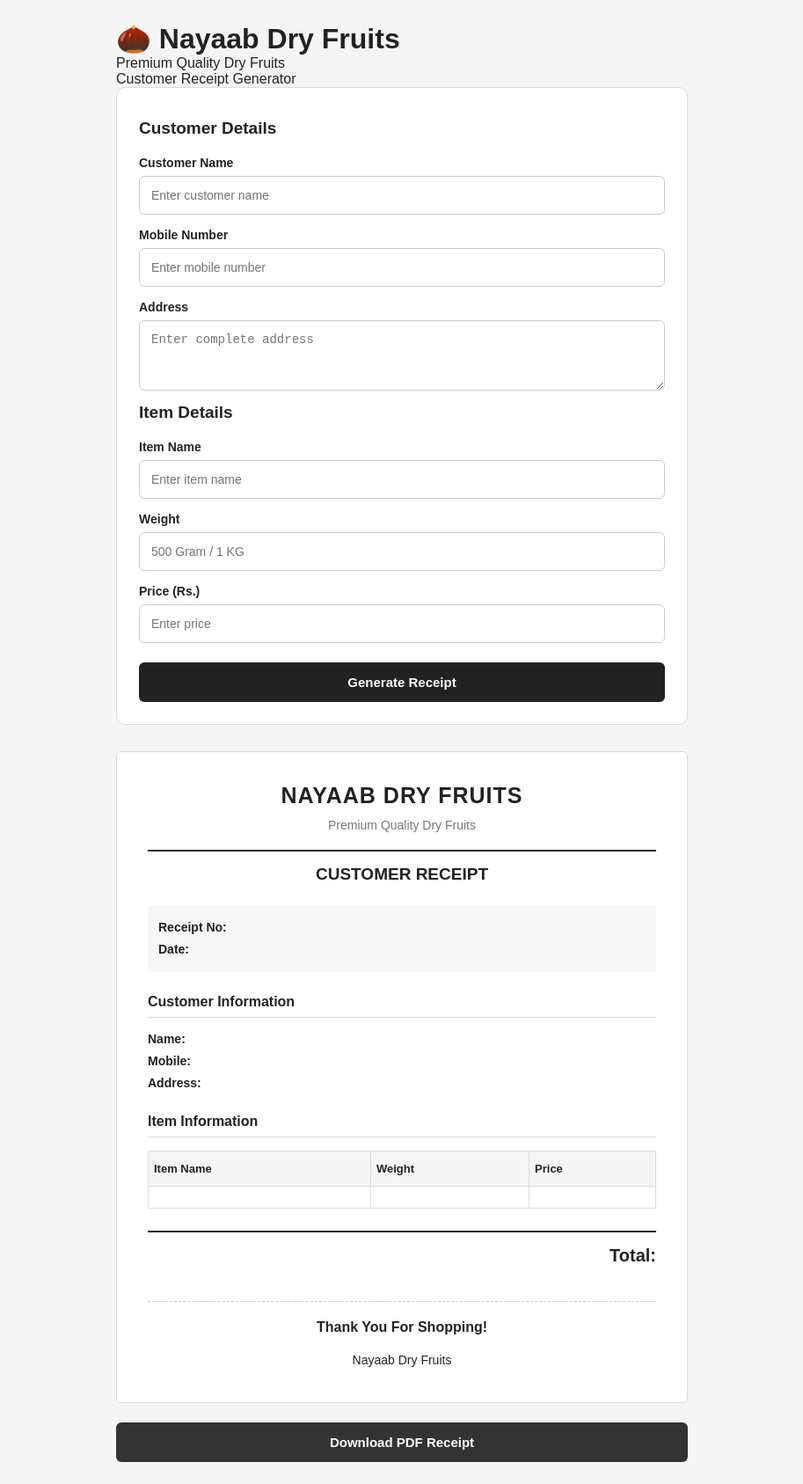
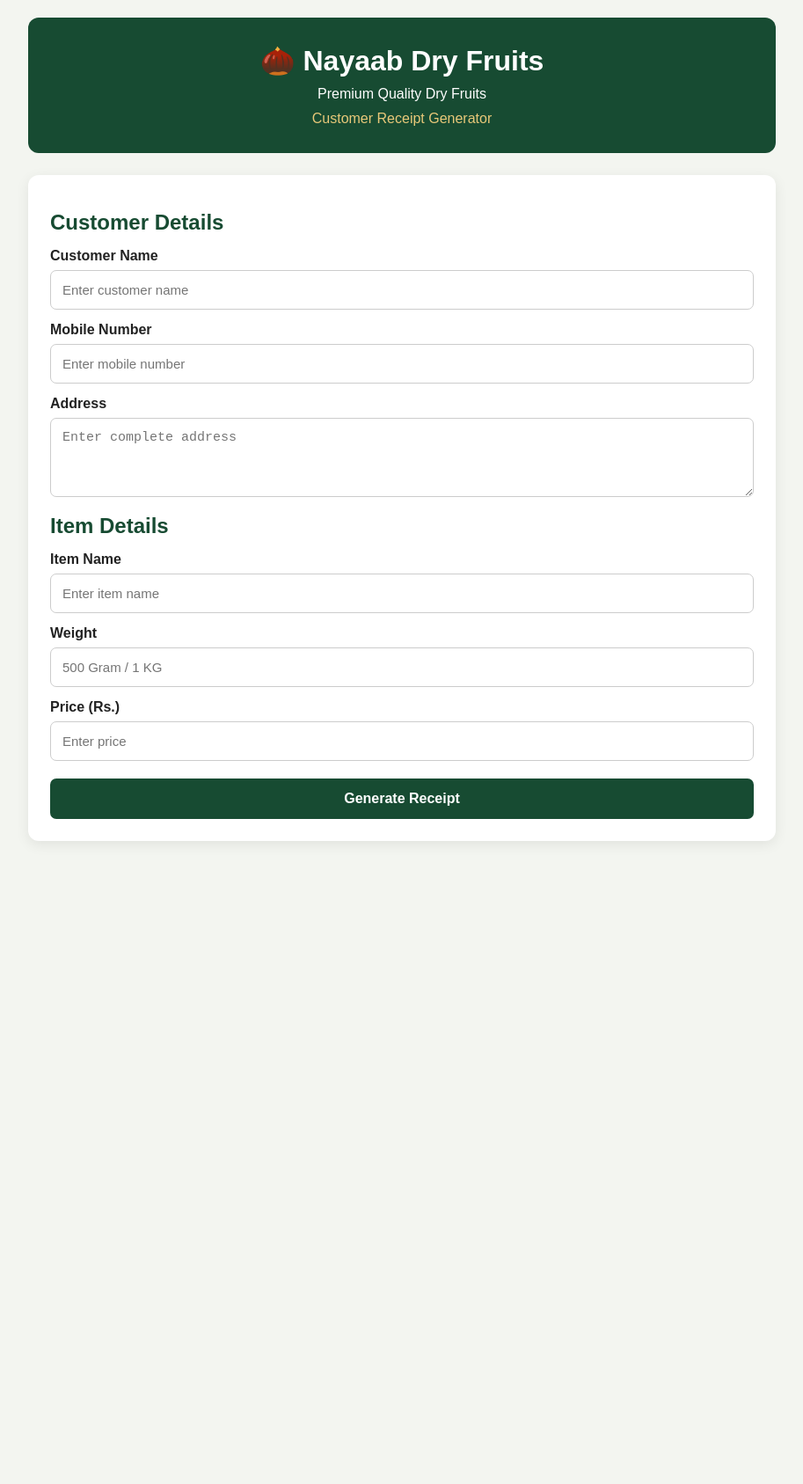
Before and after one commit to nomanonlineservice986-hub/Nayab-dry-fruits, a plain HTML site: page index.html in a window 1280 px wide. Shown: the whole page at 88% size, without its empty margins (183-1096 px from the left). After the commit the page ends 976 px from the top, so only its background shows below. Drawn offline with Linux system fonts and the light colour scheme.

Commit message:
Refactor styles for improved layout and design

```diff
--- a/style.css
+++ b/style.css
@@ -7,137 +7,140 @@
 
 body {
     font-family: Arial, sans-serif;
-    background: #f5f5f5;
+    background: #f3f5f0;
     color: #222;
-    padding: 25px 15px;
+    padding: 20px;
 }
 
 .container {
-    max-width: 650px;
+    max-width: 850px;
     margin: auto;
 }
 
-.container > h1 {
+header {
     text-align: center;
-    font-size: 30px;
+    background: #174b32;
+    color: white;
+    padding: 30px 15px;
+    border-radius: 12px;
+    margin-bottom: 25px;
 }
 
-.subtitle {
-    text-align: center;
-    color: #777;
-    margin: 8px 0 25px;
+header h1 {
+    font-size: 32px;
+    margin-bottom: 10px;
+}
+
+header p {
+    margin-bottom: 10px;
+}
+
+header span {
+    color: #e8c879;
 }
 
 .form-box {
     background: white;
     padding: 25px;
-    border: 1px solid #ddd;
-    border-radius: 10px;
+    border-radius: 12px;
+    box-shadow: 0 4px 15px rgba(0,0,0,0.08);
 }
 
 .form-box h2 {
-    font-size: 19px;
-    margin: 10px 0 20px;
+    color: #174b32;
+    margin: 15px 0;
 }
 
 label {
     display: block;
-    font-size: 14px;
+    margin: 14px 0 7px;
     font-weight: bold;
-    margin: 15px 0 7px;
 }
 
 input, textarea {
     width: 100%;
     padding: 13px;
     border: 1px solid #ccc;
-    border-radius: 6px;
-    font-size: 14px;
-    outline: none;
-}
-
-input:focus, textarea:focus {
-    border-color: #555;
+    border-radius: 7px;
+    font-size: 15px;
 }
 
 textarea {
-    height: 80px;
+    min-height: 90px;
     resize: vertical;
 }
 
 button {
     width: 100%;
     padding: 14px;
-    margin-top: 22px;
+    margin-top: 20px;
     border: none;
-    background: #222;
+    border-radius: 7px;
+    background: #174b32;
     color: white;
-    font-size: 15px;
+    font-size: 16px;
     font-weight: bold;
-    border-radius: 6px;
     cursor: pointer;
 }
 
 button:hover {
-    background: #444;
+    background: #236b46;
+}
+
+button:disabled {
+    opacity: 0.6;
+    cursor: wait;
 }
 
 #receiptSection {
+    display: none;
     margin-top: 30px;
 }
 
 #receipt {
+    display: block;
+    width: 100%;
+    max-width: 750px;
+    margin: 0 auto;
+    padding: 35px;
     background: white;
-    padding: 35px;
+    color: #222;
     border: 1px solid #ddd;
-    border-radius: 5px;
-    color: #222;
+    border-radius: 8px;
+    font-family: Arial, sans-serif;
 }
 
 .receipt-header {
     text-align: center;
-    margin-bottom: 25px;
 }
 
 .receipt-header h1 {
-    font-size: 25px;
-    letter-spacing: 1px;
+    color: #174b32;
+    margin-bottom: 8px;
 }
 
 .receipt-header p {
-    color: #777;
-    font-size: 13px;
-    margin: 7px;
-}
-
-.receipt-header h2 {
-    font-size: 19px;
-    margin-top: 15px;
+    margin-bottom: 15px;
 }
 
 .receipt-header hr {
-    border: 0;
-    border-top: 2px solid #222;
-    margin-top: 15px;
+    border: 1px solid #174b32;
+    margin: 15px 0;
 }
 
 .receipt-info {
-    background: #f7f7f7;
-    padding: 12px;
-    margin-bottom: 25px;
+    margin: 25px 0;
+}
+
+#receipt h3 {
+    color: #174b32;
+    margin: 22px 0 12px;
 }
 
 #receipt p {
-    font-size: 14px;
-    line-height: 1.8;
+    margin: 12px 0;
+    line-height: 1.5;
     overflow-wrap: anywhere;
-}
-
-#receipt h3 {
-    font-size: 16px;
-    border-bottom: 1px solid #ddd;
-    padding-bottom: 8px;
-    margin: 22px 0 12px;
 }
 
 #receipt table {
@@ -146,63 +149,72 @@ button:hover {
     margin-top: 15px;
 }
 
-#receipt th, #receipt td {
-    padding: 12px 6px;
+#receipt th,
+#receipt td {
+    border: 1px solid #ccc;
+    padding: 12px 8px;
     text-align: left;
-    border: 1px solid #ddd;
-    font-size: 13px;
     overflow-wrap: anywhere;
 }
 
 #receipt th {
-    background: #f5f5f5;
+    background: #174b32;
+    color: white;
 }
 
 .total {
     text-align: right;
     margin-top: 25px;
-    border-top: 2px solid #222;
-    padding-top: 15px;
-}
-
-.total h2 {
-    font-size: 20px;
+    padding: 15px;
+    background: #f0f5ef;
+    color: #174b32;
 }
 
 .footer {
     text-align: center;
-    border-top: 1px dashed #ccc;
     margin-top: 40px;
-    padding-top: 20px;
-}
-
-.footer h3 {
-    border: none !important;
-    margin: 0 0 8px !important;
+    padding-top: 15px;
+    border-top: 1px solid #ddd;
 }
 
 .download-btn {
-    background: #333;
+    background: #a66a18;
+    max-width: 750px;
+    display: block;
+    margin: 20px auto;
 }
 
-@media(max-width: 500px) {
-    #receipt {
-        padding: 18px;
+@media (max-width: 600px) {
+    body {
+        padding: 10px;
     }
 
-    .receipt-header h1 {
-        font-size: 20px;
+    .form-box {
+        padding: 17px;
     }
 
-    #receipt th, #receipt td {
-        font-size: 11px;
-        padding: 8px 4px;
+    #receipt {
+        padding: 15px;
+    }
+
+    #receipt th,
+    #receipt td {
+        padding: 7px 4px;
+        font-size: 12px;
+    }
+
+    header h1 {
+        font-size: 25px;
     }
 }
 
 @media print {
     body {
         background: white;
-        padding: 0;
+    }
+
+    #receipt {
+        border: none;
+        box-shadow: none;
     }
 }
```
